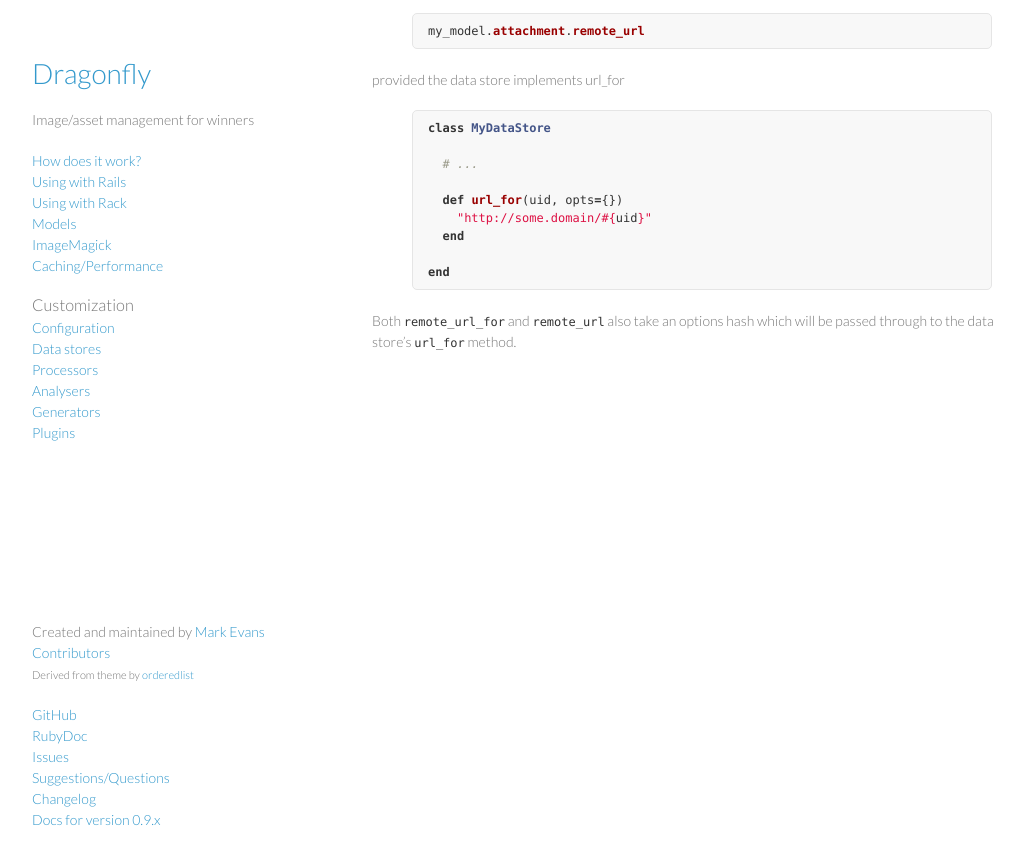
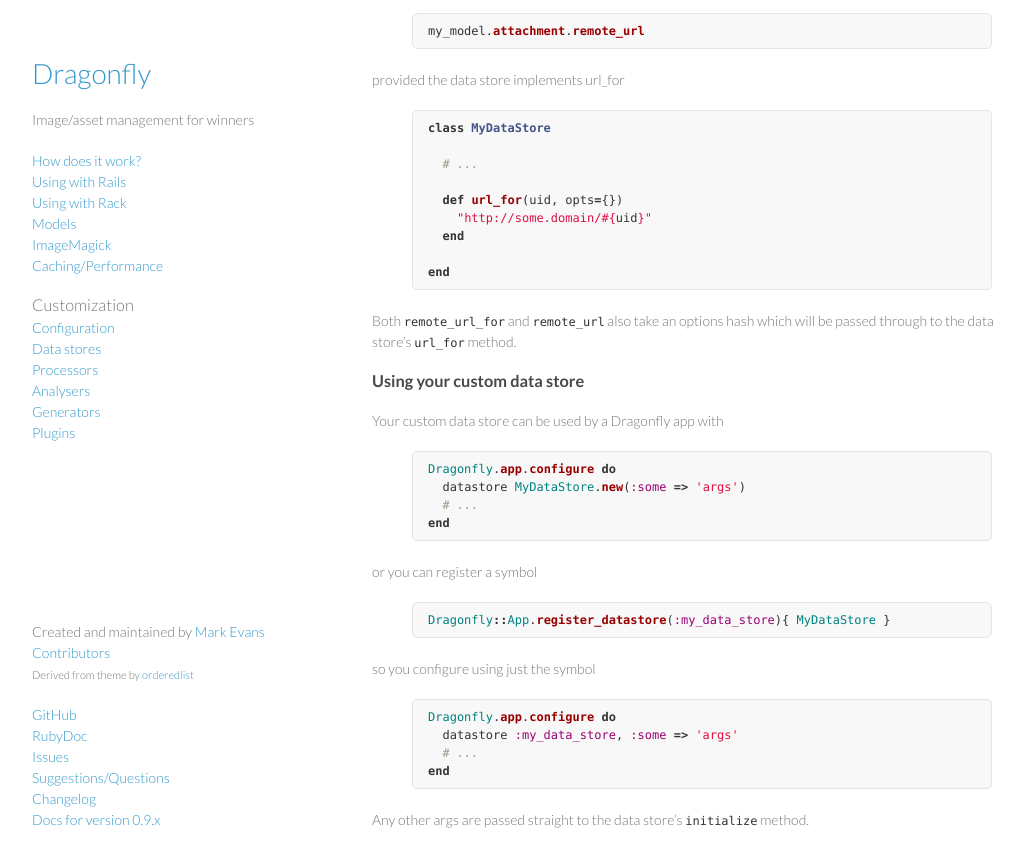
Before and after one commit to brendon/dragonfly-docs, a Jekyll site: the page built from _posts/0000-02-02-data-stores.md, in a window 1280 px wide and 900 px high, scrolled down 2749 px. Shown: the top 867 px of the window, without its empty margins (108-1132 px from the left). Built offline with Jekyll 4.4.1, drawn with Linux system fonts in a browser that asks for light colours; Markdown is read by kramdown in place of the engine named in the settings.

Commit message:
registering data stores

```diff
--- a/_posts/0000-02-02-data-stores.md
+++ b/_posts/0000-02-02-data-stores.md
@@ -153,3 +153,27 @@ end
 {% endhighlight %}
 
 Both `remote_url_for` and `remote_url` also take an options hash which will be passed through to the data store's `url_for` method.
+
+### Using your custom data store
+Your custom data store can be used by a Dragonfly app with
+{% highlight ruby %}
+Dragonfly.app.configure do
+  datastore MyDataStore.new(:some => 'args')
+  # ...
+end
+{% endhighlight %}
+
+or you can register a symbol
+{% highlight ruby %}
+Dragonfly::App.register_datastore(:my_data_store){ MyDataStore }
+{% endhighlight %}
+
+so you configure using just the symbol
+{% highlight ruby %}
+Dragonfly.app.configure do
+  datastore :my_data_store, :some => 'args'
+  # ...
+end
+{% endhighlight %}
+
+Any other args are passed straight to the data store's `initialize` method.
```
